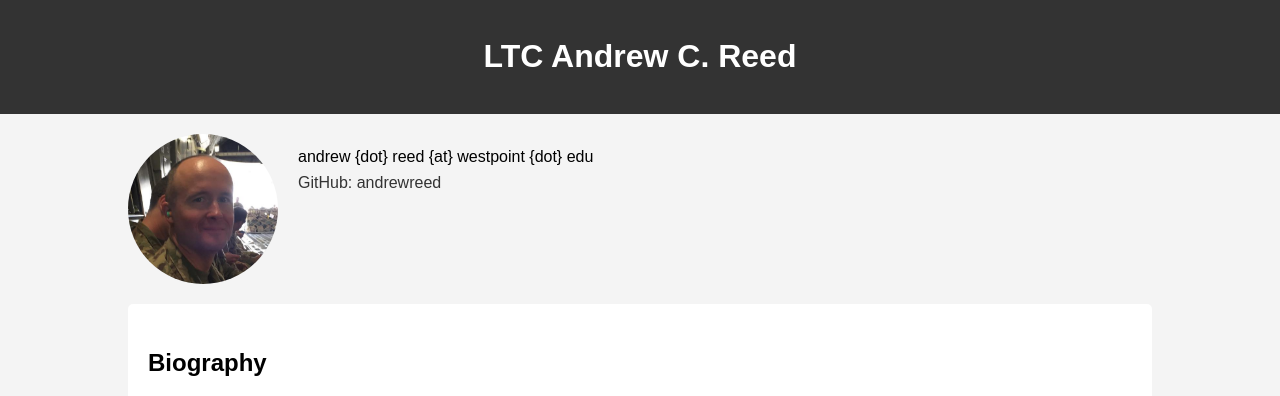
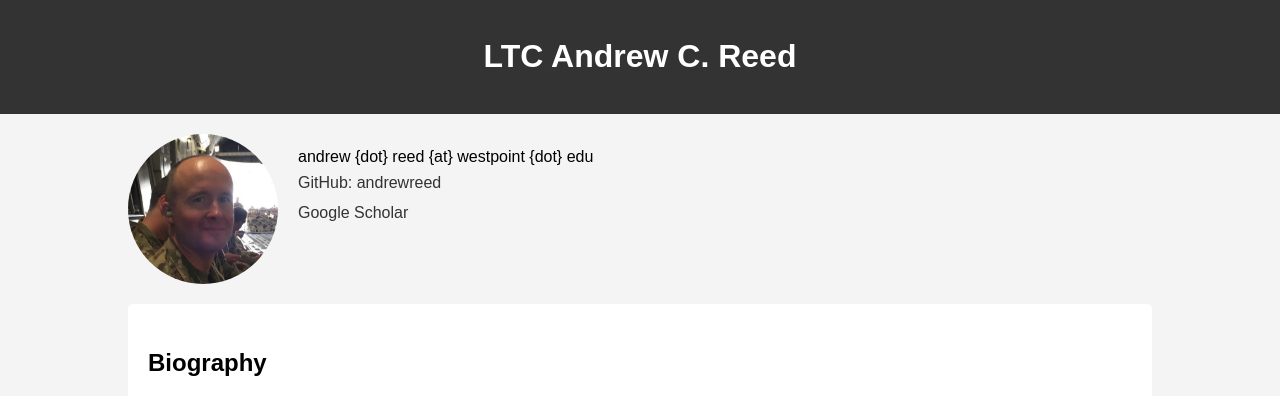
Before and after one commit to andrewreed/andrewreed.github.io, a Jekyll site: the page index.html, which Jekyll copies as it is, in a window 1280 px wide. Shown: the top 396 px of the page. Built offline with Jekyll 4.4.1, drawn with Linux system fonts in a browser that asks for light colours; Markdown is read by kramdown in place of the engine named in the settings.

Commit message:
Google Scholar

```diff
--- a/index.html
+++ b/index.html
@@ -78,6 +78,7 @@
             <div class="contact">
                 andrew {dot} reed {at} westpoint {dot} edu
                 <a href="https://github.com/andrewreed">GitHub: andrewreed</a>
+                <a href="https://scholar.google.com/citations?user=8nWy-YwAAAAJ&hl=en">Google Scholar</a>
             </div>
         </section>
 
```
